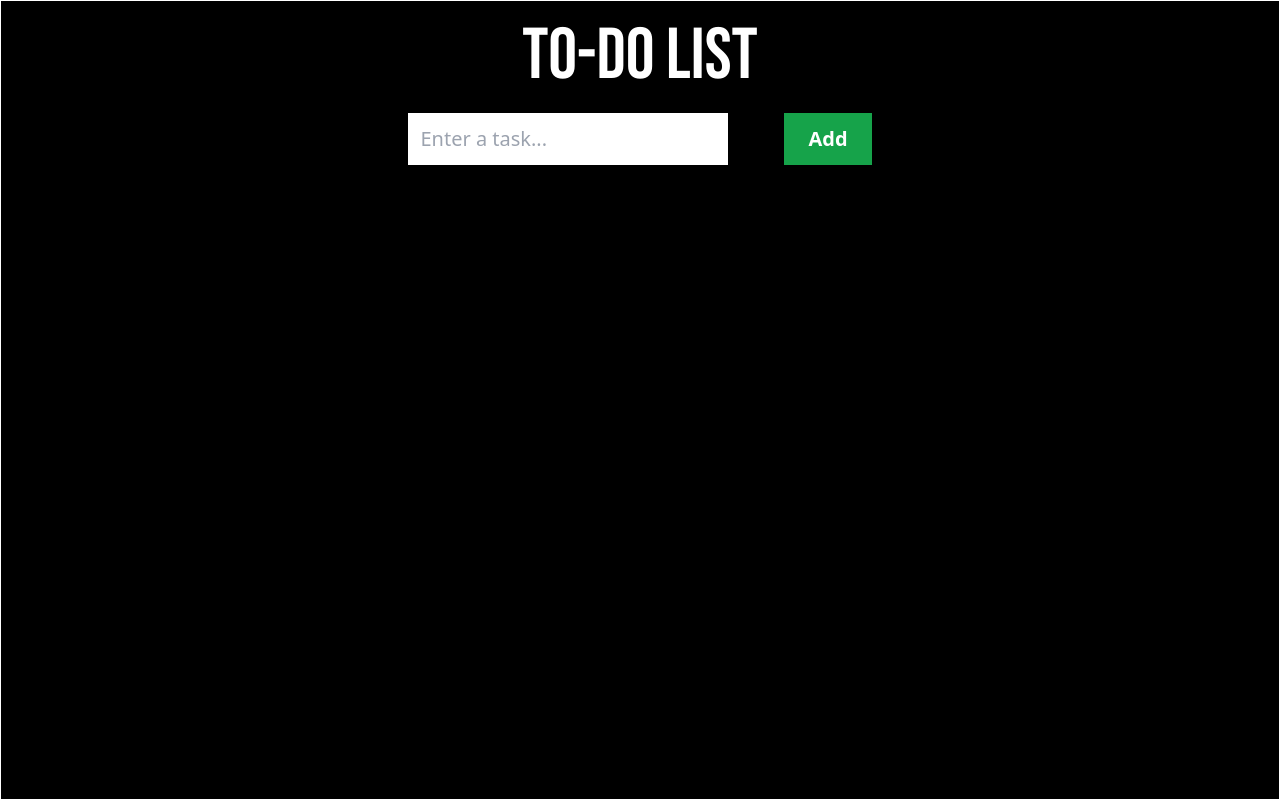
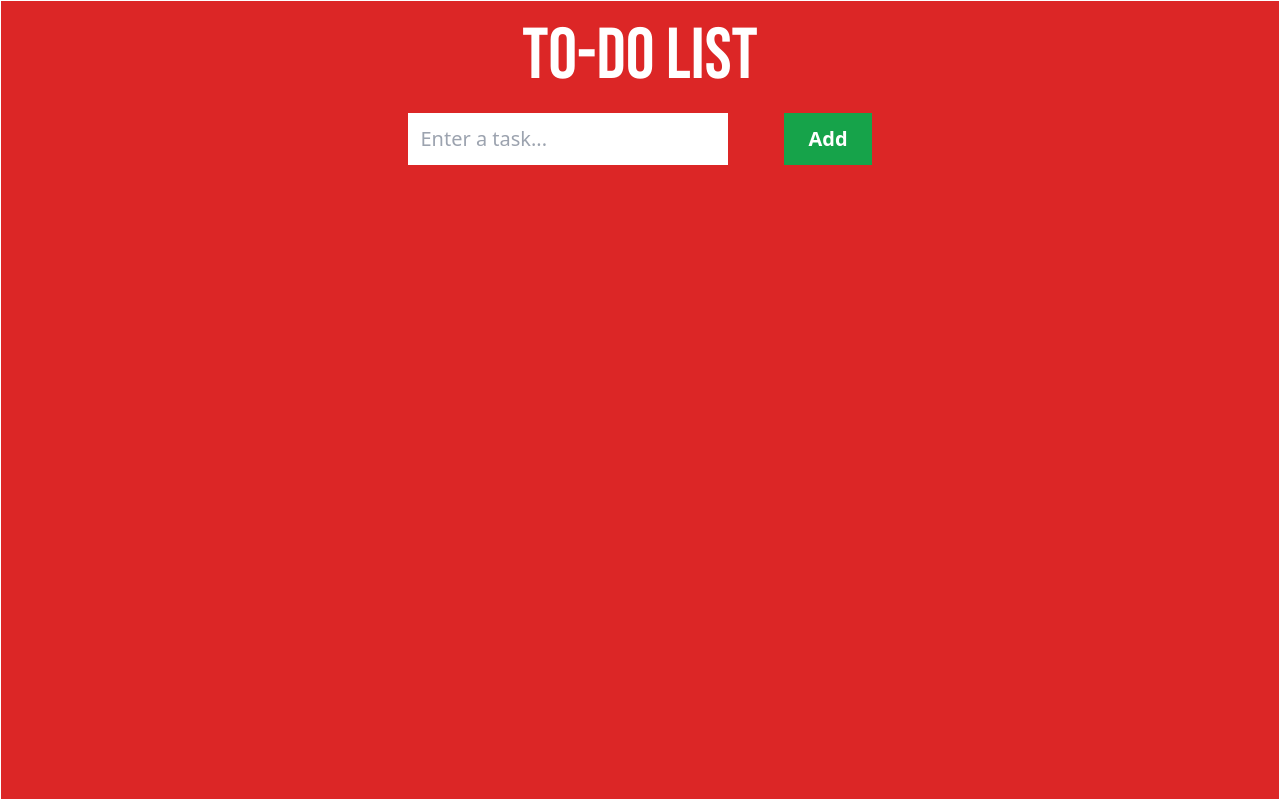
Before and after one commit to LucaBruno170/todo-list, a React (Vite) app: page / in a window 1280 px wide. Built offline with nearby package versions, Linux system fonts and the light colour scheme.

Commit message:
Probando cambio de color de fondo

```diff
--- a/src/ToDoList.jsx
+++ b/src/ToDoList.jsx
@@ -55,7 +55,7 @@ function ToDoList() {
   }, [tasks]);
 
   return (
-    <div className="flex flex-col items-center bg-black w-full h-screen border border-white">
+    <div className="flex flex-col items-center bg-red-600 w-full h-screen border border-white">
       <h1 className="uppercase py-5 font-bebas text-7xl text-white">
         To-Do List
       </h1>
--- a/src/index.css
+++ b/src/index.css
@@ -642,6 +642,11 @@ video {
   background-color: rgb(255 255 255 / var(--tw-bg-opacity, 1));
 }
 
+.bg-red-600 {
+  --tw-bg-opacity: 1;
+  background-color: rgb(220 38 38 / var(--tw-bg-opacity, 1));
+}
+
 .p-2 {
   padding: 0.5rem;
 }
```
